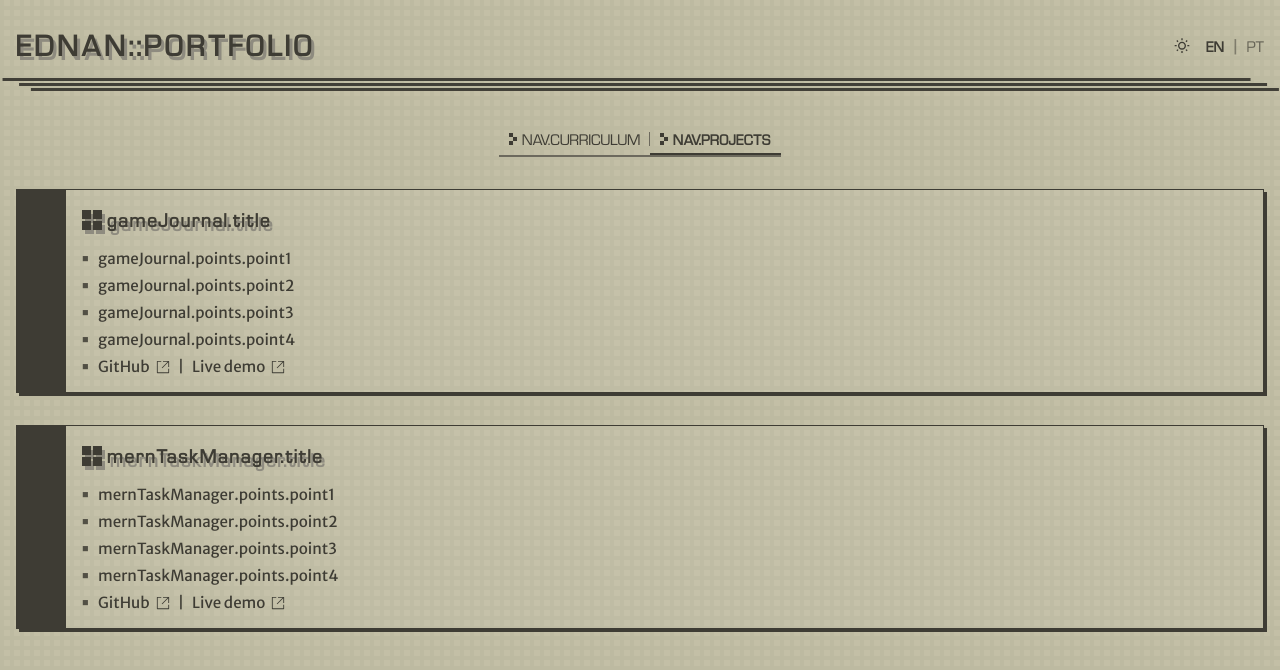
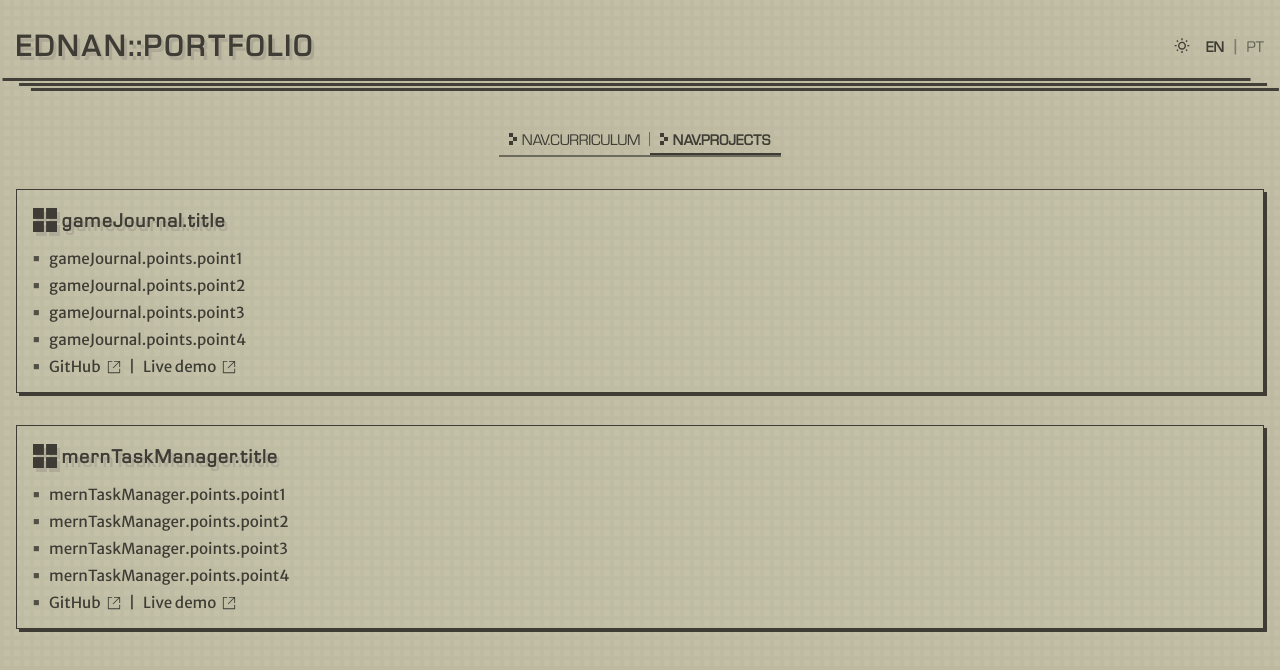
Before and after one commit to ednanf/portfolio, a React (Vite) app: page /projects in a window 1280 px wide. Shown: the top 670 px of the page. Built offline with nearby package versions, Linux system fonts and the light colour scheme; what i18next-resources-to-backend would draw is missing.

Commit message:
fix(ProjectCard): update iconSize prop for H2Custom component and adjust text shadow color

```diff
--- a/src/components/ProjectCard/ProjectCard.module.css
+++ b/src/components/ProjectCard/ProjectCard.module.css
@@ -1,7 +1,6 @@
 .projectCard {
   background: rgba(255, 255, 255, 0.03);
   border: 1px solid var(--color-text-primary);
-  border-left: 50px solid var(--color-text-primary);
   box-shadow: 3px 3px 0 var(--color-text-primary);
   padding: 1rem;
   transition:
--- a/src/components/ProjectCard/ProjectCard.tsx
+++ b/src/components/ProjectCard/ProjectCard.tsx
@@ -32,7 +32,7 @@ const ProjectCard: React.FC<ProjectCardProps> = ({
 
   return (
     <div className={styles.projectCard}>
-      <H2Custom iconSize={20}>{resolvedTitle}</H2Custom>
+      <H2Custom iconSize={24}>{resolvedTitle}</H2Custom>
       <ul className={styles.list}>
         {resolvedPoints.map((p, i) => (
           <li key={i}>{p}</li>
--- a/src/index.css
+++ b/src/index.css
@@ -92,7 +92,7 @@ body {
   --color-bg-light: #c3bfa6;
   --color-grid-light: #bdbaa1;
   --color-text-primary-light: #3e3c34;
-  --color-text-shadow-light: #8e8b7f;
+  --color-text-shadow-light: #8e8b7f62;
   --color-screen-decoration-primary-light: #413f37;
   --color-screen-decoration-secondary-light: #9d9986;
   --color-shadow-light: #6c695d;
```
